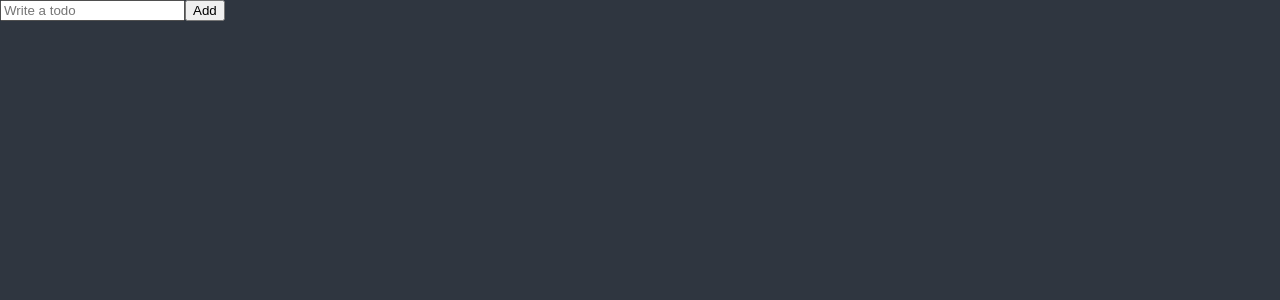
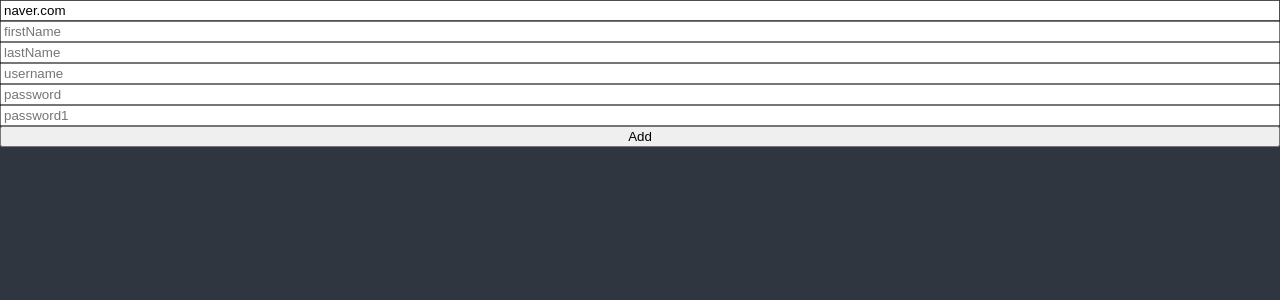
Before and after one commit to Kim-Hyeong-joon/React-Todo-App, a React (Create React App) app: page / in a window 1280 px wide. Shown: the top 300 px of the page. Built offline with nearby package versions, Linux system fonts and the light colour scheme.

Commit message:
#6.8 Form Errors

```diff
--- a/src/ToDoLIst.tsx
+++ b/src/ToDoLIst.tsx
@@ -30,12 +30,74 @@
   );
 } */
 
+interface IForm {
+  email: string;
+  firstName: string;
+  lastName: string;
+  username: string;
+  password: string;
+  password1: string;
+}
+
 function ToDoList() {
-  const { register, watch } = useForm();
+  const {
+    register,
+    handleSubmit,
+    formState: { errors },
+  } = useForm<IForm>({
+    defaultValues: {
+      email: "naver.com",
+    },
+  });
+  const onValid = (data: any) => {
+    console.log(data);
+  };
+  console.log(errors);
   return (
     <div>
-      <form>
-        <input {...register("toDo")} placeholder="Write a todo" />
+      <form
+        style={{ display: "flex", flexDirection: "column" }}
+        onSubmit={handleSubmit(onValid)}
+      >
+        <input
+          {...register("email", {
+            required: "email is required",
+            pattern: {
+              value: /^[A-Za-z0-9._%+-]+@naver.com$/,
+              message: "Only naver.com emails allowed",
+            },
+          })}
+          placeholder="Email"
+        />
+        <span>{errors?.email?.message}</span>
+        <input
+          {...register("firstName", { required: "First name is required" })}
+          placeholder="firstName"
+        />
+        <span>{errors?.firstName?.message}</span>
+        <input
+          {...register("lastName", { required: "Last name is required" })}
+          placeholder="lastName"
+        />
+        <span>{errors?.lastName?.message}</span>
+        <input
+          {...register("username", {
+            required: "Username is required",
+            minLength: { value: 10, message: "have to up 10" },
+          })}
+          placeholder="username"
+        />
+        <span>{errors?.username?.message}</span>
+        <input
+          {...register("password", { required: "Password is required" })}
+          placeholder="password"
+        />
+        <span>{errors?.password?.message}</span>
+        <input
+          {...register("password1", { required: "Password is required" })}
+          placeholder="password1"
+        />
+        <span>{errors?.password1?.message}</span>
         <button>Add</button>
       </form>
     </div>
```
